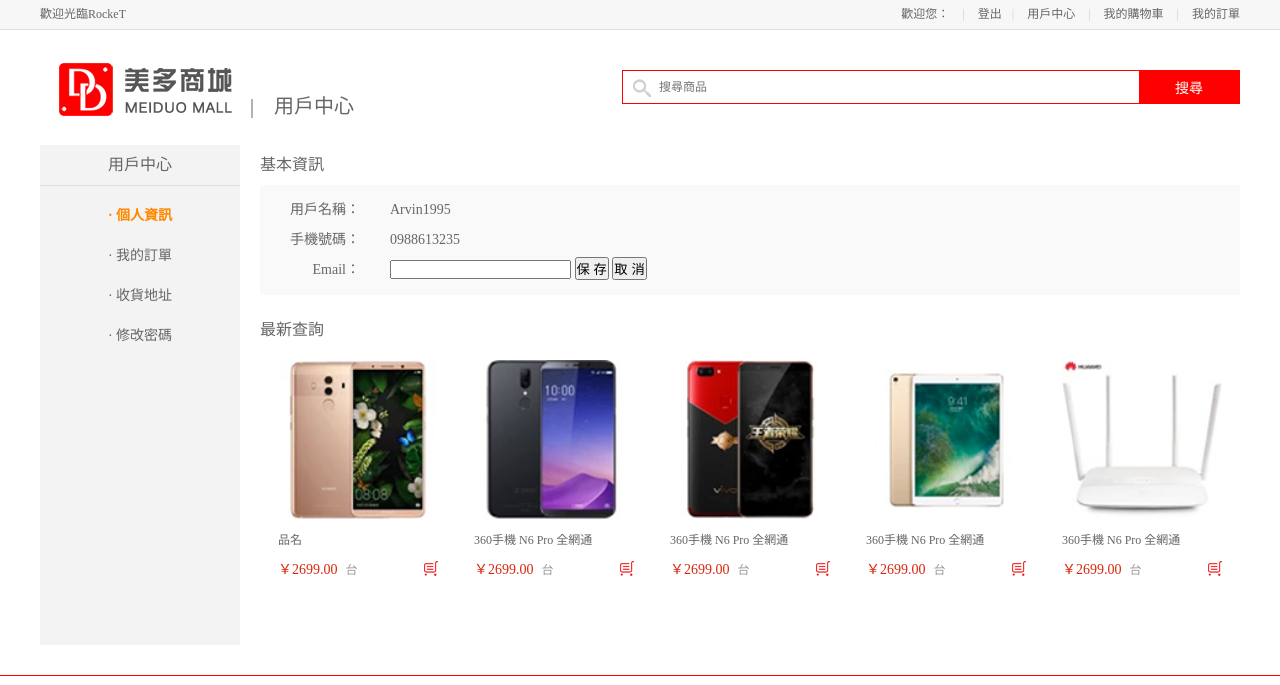
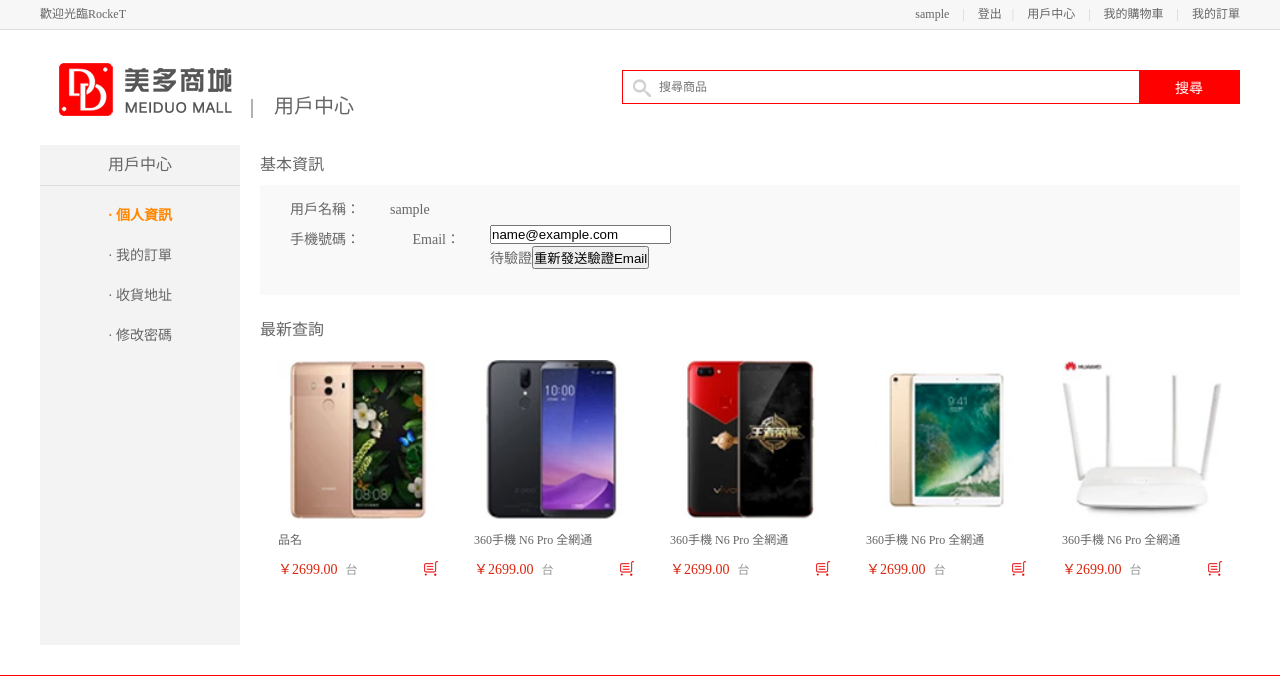
Before and after one commit to Arvln/rocket_project, a Django app: page /api/user_center_info/get/ in a window 1280 px wide. Shown: the top 685 px of the page. Run offline with Django 3.2, Linux system fonts and the light colour scheme; the visitor is signed in with stand-in values (Sample User, id 1); parts of the project's set-up code (start-up, migrations or seed data) failed here and were passed over.

Commit message:
實現保存、驗證Email的前後端邏輯，採用celery發送驗證郵件，解耦保存和驗證流程

```diff
--- /dev/null
+++ b/rocket_mall/rocket_mall/apps/users/constants.py
@@ -0,0 +1,3 @@
+#驗證郵件有效期(秒)
+
+VERIFY_EMAIL_TOKEN_EXPIRES = 60 * 60 * 24
--- a/rocket_mall/rocket_mall/apps/users/models.py
+++ b/rocket_mall/rocket_mall/apps/users/models.py
@@ -6,6 +6,7 @@
 class User(AbstractUser):
     """加入需求的手機號碼字段"""
     mobile = models.CharField(max_length=10 ,unique=True ,blank=True ,verbose_name='手機號碼')
+    email_active = models.BooleanField(default=False ,verbose_name='Email驗證狀態' )
 
     class Meta:
        db_table = 'tb_user' #定義表名
--- a/rocket_mall/rocket_mall/apps/users/urls.py
+++ b/rocket_mall/rocket_mall/apps/users/urls.py
@@ -16,4 +16,8 @@
     url(r'^api/logout/$' ,views.LogoutView.as_view() ,name='logout' ),
     #用戶中心後端接口
     url(r'^api/user_center_info/get/$' ,views.UserInfoView.as_view() ,name='info' ),
+    #更新用戶Email後端接口
+    url(r'^api/email/put/$' ,views.EmailView.as_view() ),
+    #驗證用戶Email後端接口
+    url(r'^api/email/verification/get/$' ,views.VerifyEmailView.as_view() ),
 ]
--- a/rocket_mall/rocket_mall/apps/users/views.py
+++ b/rocket_mall/rocket_mall/apps/users/views.py
@@ -4,14 +4,16 @@
 from django.urls import reverse
 from django.views import View
 from django.db import DatabaseError
-from django.http import HttpResponseForbidden ,JsonResponse
-import re
+from django.http import HttpResponseForbidden ,JsonResponse ,HttpResponseBadRequest ,HttpResponseServerError
+import re ,json ,logging
 
 from users.models import User
 from utils.response_code import RETCODE
 from django_redis import get_redis_connection
-from users.utils import LoginBackend
+from users.utils import LoginBackend ,generate_verify_email_url ,check_verify_email_url
+from utils.views import LoginRequiredJsonMixin
 from verifications import constants
+from celery_tasks.email.tasks import send_verify_mail
 
 # Create your views here.
 
@@ -151,5 +153,59 @@
 class UserInfoView(LoginRequiredMixin ,View):
     """用戶中心"""
     def get(self ,request ):
+        #如果LoginRequiredMixin判斷用戶已登錄，request.user取出用戶模型類對象
+        context = {
+            'username':request.user.username ,
+            'mobile':request.user.mobile ,
+            'email':request.user.email ,
+            'email_active':request.user.email_active ,
+        }
 
-        return render(request ,'user_center_info.html' )
+        return render(request ,'user_center_info.html' ,context )
+
+logger = logging.getLogger('django')
+
+class EmailView(LoginRequiredJsonMixin ,View):
+    """更新用戶Email"""
+    def put(self ,request ):
+        #提取參數
+        json_dict = json.loads(request.body)
+        email = json_dict.get('email')
+        #校驗參數
+        if not re.match('^[\w.-]+@[\w-]+(.[\w_-]+)+$' ,email ):
+            return HttpResponseForbidden('請確認Email格式是否正確')
+        #實現主體業務邏輯:保存Email
+        try:
+            request.user.email = email
+            request.user.save()
+        except Exception as e:
+            logger.error(e)
+            return JsonResponse({'code':RETCODE.DBERR ,'errmsg':'新增Email失敗' })
+        #為將保存Email和驗證Email作解耦，採用celery發送驗證Email
+        user = request.user
+        verify_url = generate_verify_email_url(user)
+        send_verify_mail.delay(email ,verify_url )
+        #返回響應
+        return JsonResponse({'code':RETCODE.OK ,'errmsg':'OK' })
+
+class VerifyEmailView(View):
+    """驗證用戶Email"""
+    def get(self ,request ):
+
+        #提取參數
+        token = request.GET.get('token')
+        #校驗參數
+        if not token:
+            return HttpResponseForbidden('缺少必傳參數')
+        #提取token中用戶資訊
+        user = check_verify_email_url(token)
+        if not user:
+            return HttpResponseBadRequest('token已失效')
+        #驗證用戶Email
+        try:
+            user.email_active = True
+            user.save()
+        except Exception as e:
+            return HttpResponseServerError('驗證用戶失敗，請再試一次')
+        # 返回響應
+        return redirect(reverse('users:info'))
--- a/rocket_mall/rocket_mall/static/js/api.js
+++ b/rocket_mall/rocket_mall/static/js/api.js
@@ -10,4 +10,5 @@
     CheckuserUrl: ApiRootUrl + 'login_info/get/', //校驗登入用戶接口
     LineLoginUrl: ApiRootUrl + 'line/login_url/get/', //獲取line用戶登入授權頁面接口
     LineRegisterUrl: ApiRootUrl + 'line/login/', //按照授權結果，進行line用戶登入接口
+    EmailUrl: ApiRootUrl + 'email/put/' //更新用戶Email接口
 }
--- a/rocket_mall/rocket_mall/static/js/user_center_info.js
+++ b/rocket_mall/rocket_mall/static/js/user_center_info.js
@@ -1,71 +1,72 @@
-var vm = new Vue({
+let vm = new Vue({
     el: '#app',
-    delimiters: ['[[', ']]'],
-    data: {
-        //user_id: sessionStorage.user_id || localStorage.user_id,
-        //token: sessionStorage.token || localStorage.token,
-        //username: getCookie('username'),
-        username: '',
-        mobile: '',
-        email: '',
-        email_active: '',
+    delimiters: ['[[' ,']]' ],
+    data:{
+        //接收jinja2傳遞的數據
+        username: username ,
+        mobile: mobile ,
+        email: email ,
+        email_active: email_active ,
 
-        set_email: false,
-        email_error: false,
+        //渲染的判斷依據
+        set_email: true ,
 
-        send_email_btn_disabled: false,
-        send_email_tip: '重新发送验证邮件',
-        histories: []
+        //提示訊息
+        default_email: '建議使用常用Email' ,
+        error_email: false ,
+        error_email_tip: '' ,
+        send_email_tip: '重新發送驗證Email' ,
+        send_email_btn_disabled: false ,
+
+        api: api ,
     },
     mounted(){
-        //
-        this.email_active = (this.email_active == 'True') ? true : false;
-        //
-        this.set_email = (this.email == '') ? true : false;
-        //
-        //this.browse_histories();
+        //頁面刷新時，檢查Email是否存在
+        this.set_email = (this.email === '') ? true : false ;
+        //頁面刷新時，檢查Email是否驗證
+        this.email_active = (this.email_active == 'True') ? true : false ;
     },
-    methods: {
-        // 退出
-        logout: function(){
-            sessionStorage.clear();
-            localStorage.clear();
-            location.href = '/login.html';
+    methods:{
+        //檢查Email格式
+        check_email(){
+            let re = /^[\w.-]+@[\w-]+(.[\w_-]+)+$/ ;
+            if (re.test(this.email)){
+                this.error_email = false ;
+            } else {
+                this.error_email_tip = '請確認Email格式是否正確' ;
+                this.error_email = true ;
+            }
         },
-        // 保存email
+        //保存Email格式
         save_email(){
-            // 檢查email格式
-            var re = /^\w+((-\w+)|(\.\w+)|(\+\w+))*\@[A-Za-z0-9]+((\.|-)[A-Za-z0-9]+)*\.[A-Za-z]+$/;
-            if(re.test(this.email)) {
-                this.email_error = false;
-            } else {
-                this.email_error = true;
-                return;
-            }
-            var url = '/emails/';
-            //非get請求在後端進行csrf認證
-            axios.put(url , {
-                email: this.email
-                }, {
-                    headers: {
-                        'X-CSRFTOKEN': getCookie('csrftoken')
-                    },
-                    responseType: 'json'
-                })
-                .then(response => {
-                    if (response.data.code == '0'){
-                        this.set_email = false;
-                        this.send_email_btn_disabled = true;
-                        this.send_email_tip = '已发送验证邮件';
-                    } else if (response.data.code == '4101'){
-                        location.href = '/login/?next=/info/';
-                    } else{
-                        console.log(response);
+            let url = this.api.EmailUrl ;
+            axios.put(url ,{
+                'email': this.email ,
+            },{
+                headers : {
+                    'X-CSRFToken':getCookie('csrftoken')
+                },
+                responseType: 'json' ,
+            }).then(response=>{
+                if (response.data.code === '0'){
+                    this.set_email = false ;
+                    this.send_email_tip = '已發送驗證Email' ;
+                    this.send_email_btn_disabled = true ;
+                } else {
+                    if (response.data.code === '4101'){
+                        location.href = this.api.LoginUrl ;
+                    } else {
+                        console.log(response.data.errmsg) ;
                     }
-                })
-                .catch(error => {
-                    console.log(error.response);
-                });
+                }
+            }).catch(error=>{
+                console.log(error.response) ;
+            })
+        },
+        //不保存Email格式
+        cancel_email(){
+            this.email = '' ;
+            this.error_email = false ;
         },
     }
-});
+})
--- a/rocket_mall/rocket_mall/templates/user_center_info.html
+++ b/rocket_mall/rocket_mall/templates/user_center_info.html
@@ -15,7 +15,7 @@
             <div class="welcome fl">歡迎光臨RockeT</div>
             <div class="fr">
                 <div class="login_btn fl">
-                    歡迎您：<em>[[ username ]]</em>
+                    <em>[[ username ]]</em>
                     <span>|</span>
                     <a href="{{ url('users:logout') }}">登出</a>
                 </div>
@@ -54,23 +54,23 @@
             <div class="info_con clearfix" v-cloak>
                 <h3 class="common_title2">基本資訊</h3>
                 <ul class="user_info_list">
-                    <li><span>用戶名稱：</span>Arvin1995</li>
-                    <li><span>手機號碼：</span>0988613235</li>
+                    <li><span>用戶名稱：</span>[[ username ]]</li>
+                    <li><span>手機號碼：</span>[[ mobile ]]</li>
                     <li>
                         <span>Email：</span>
                         <div v-if="set_email">
-                            <input v-model="email" @blur="check_email" type="email" name="email" class="email">
+                            <input v-model="email" @blur="check_email" @keyup="check_email" type="email" name="email" :placeholder="default_email" class="msg_input">
                             <input @click="save_email" type="button" name="" value="保 存">
                             <input @click="cancel_email" type="reset" name="" value="取 消">
-                            <div v-show="error_email" class="error_email_tip">Email格式不正確</div>
+                            <div v-show="error_email" class="error_tip">[[ error_email_tip ]]</div>
                         </div>
                         <div v-else>
                             <input v-model="email" type="email" name="email" class="email" readonly>
                             <div v-if="email_active">
-                                已验证
+                                已驗證
                             </div>
                             <div v-else>
-                                待验证<input @click="save_email" :disabled="send_email_btn_disabled" type="button" :value="send_email_tip">
+                                待驗證<input @click="save_email" :disabled="send_email_btn_disabled" type="button" :value="send_email_tip">
                             </div>
                         </div>
                     </li>
@@ -142,7 +142,14 @@
 		<p>電話：02-****6666    台北市*******66號</p>
     </div>
     </div>
-    <!-- 後端傳遞給jinja2模板的數據再傳給vue.js -->
+    <!-- 後端傳遞給jinja2模板的數據轉成String類型再傳給vue.js -->
+    <script type="text/javascript">
+        let username = "{{ username }}" ;
+        let mobile = "{{ mobile }}" ;
+        let email = "{{ email }}" ;
+        let email_active = "{{ email_active }}" ;
+    </script>
+    <script type="text/javascript" src="{{ static('js/api.js') }}"></script>
     <script type="text/javascript" src="{{ static('js/common.js') }}"></script>
     <script type="text/javascript" src="{{ static('js/user_center_info.js') }}"></script>
 </body>
```
Also changed, not shown: rocket_mall/celery_tasks/email/tasks.py (added, +14 -0 lines), rocket_mall/celery_tasks/main.py (+6 -1 lines), rocket_mall/rocket_mall/apps/oauth/utils.py (+6 -10 lines), rocket_mall/rocket_mall/apps/users/utils.py (+38 -0 lines), rocket_mall/rocket_mall/settings/dev.py (+13 -0 lines), rocket_mall/rocket_mall/utils/views.py (added, +10 -0 lines), rocket_mall/celery_tasks/email/__init__.py (added), rocket_mall/rocket_mall/apps/users/migrations/0002_user_email_active.py (added).
